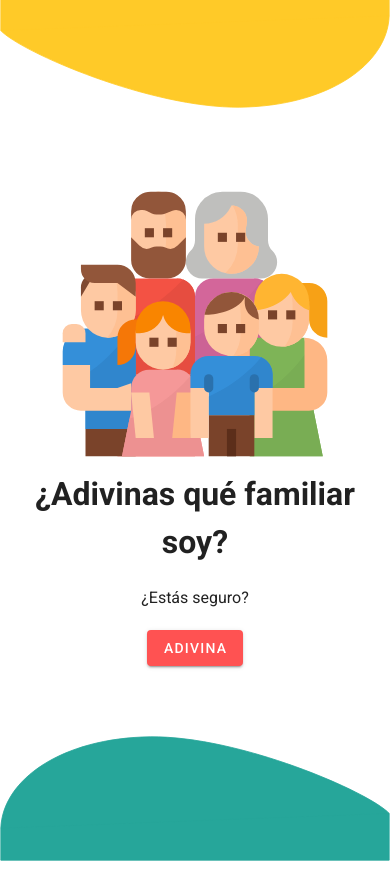
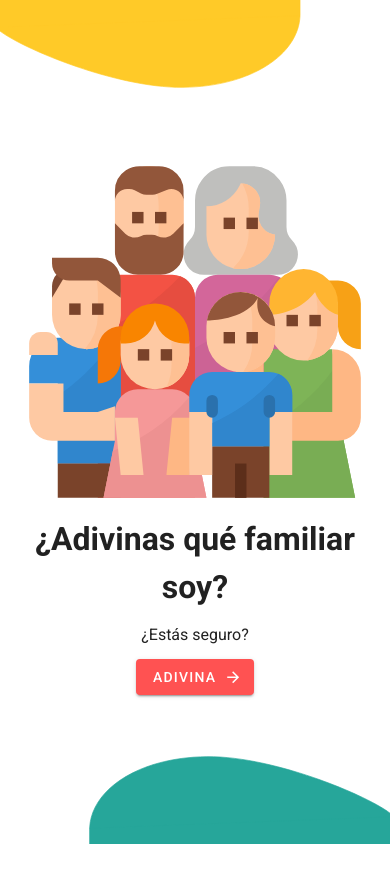
Before and after one commit to diter14/adivina-tu-familiar-vue, a Vue app: page / in a window 390 px wide. After the commit the page ends 844 px from the top, so only its background shows below. Built offline with nearby package versions, Linux system fonts and the light colour scheme.

Commit message:
Improve styles, media queries

```diff
--- a/package.json
+++ b/package.json
@@ -1,5 +1,5 @@
 {
-    "name": "Adivina tu familiar",
+    "name": "Adivina-tu-familiar",
     "version": "0.1.0",
     "private": true,
     "scripts": {
--- a/public/index.html
+++ b/public/index.html
@@ -6,7 +6,7 @@
         <meta name="viewport" content="width=device-width,initial-scale=1.0" />
         <link rel="icon" href="<%= BASE_URL %>favicon.ico" />
         <meta name="theme-color" content="#26a69a" />
-        <title><%= htmlWebpackPlugin.options.title %></title>
+        <title>Adivina tu Familiar</title>
         <link
             rel="stylesheet"
             href="https://fonts.googleapis.com/css?family=Roboto:100,300,400,500,700,900|Material+Icons"
--- a/src/App.vue
+++ b/src/App.vue
@@ -7,10 +7,11 @@
 </template>
 
 <script>
+import './assets/scss/app.scss'
 export default {
     name: 'App',
     data() {
         return {}
-    }
+    },
 }
 </script>
--- /dev/null
+++ b/src/assets/scss/app.scss
@@ -0,0 +1,16 @@
+img {
+    max-width: 100%;
+    height: auto;
+}
+
+.main-image {
+    width: 60%;
+
+    @media screen and (min-device-width: 375px) {
+        width: 50vh;
+    }
+}
+
+.v-content__wrap {
+    overflow: hidden !important;
+}
--- a/src/components/svg/Bubble.vue
+++ b/src/components/svg/Bubble.vue
@@ -1,8 +1,8 @@
 <template>
     <div :class="position">
         <svg
+            height="98"
             width="100%"
-            height="151"
             viewBox="0 0 471 151"
             fill="none"
             xmlns="http://www.w3.org/2000/svg"
@@ -24,16 +24,16 @@ export default {
     props: {
         color: {
             type: String,
-            default: '#ffca28'
+            default: '#ffca28',
         },
         top: {
             type: Boolean,
-            default: false
+            default: false,
         },
         bottom: {
             type: Boolean,
-            default: false
-        }
+            default: false,
+        },
     },
 
     computed: {
@@ -41,24 +41,32 @@ export default {
             return (
                 'bubble ' + (this.bottom ? 'bottom' : this.top ? 'top' : 'top')
             )
-        }
-    }
+        },
+    },
 }
 </script>
 <style lang="scss">
 .bubble {
     position: absolute;
-    width: 100%;
+    // width: 100%;
 }
 
 .top {
-    top: -30px;
+    top: -40px;
     left: 0;
+    @media screen and (min-device-width: 375px) {
+        left: -5px;
+        top: -10px;
+    }
 }
 
 .bottom {
-    left: 0;
-    bottom: -30px;
+    right: 0;
+    bottom: -40px;
     transform: rotate(180deg);
+    @media screen and (min-device-width: 375px) {
+        right: -5px;
+        bottom: -10px;
+    }
 }
 </style>
--- a/src/pages/Guess.vue
+++ b/src/pages/Guess.vue
@@ -10,15 +10,16 @@
                             <h1 class="font-weight-bold">PISTAS</h1>
                         </v-col>
                     </v-row>
-                    <v-row>
+                    <v-row dense>
                         <v-col
                             cols="12"
+                            sm="12"
                             class="text-center"
                             :key="index"
                             v-for="(clue, index) in random_member.clues"
                         >
                             <v-chip
-                                class="ma-2"
+                                class="ma-2 font-weight-bold"
                                 label
                                 dark
                                 color="red accent-2"
@@ -27,12 +28,12 @@
                             </v-chip>
                         </v-col>
                     </v-row>
-                    <v-row>
+                    <v-row dense>
                         <v-col cols="12" class="text-center ">
                             <p>¿Adivinaste?</p>
                         </v-col>
                     </v-row>
-                    <v-row>
+                    <v-row dense>
                         <v-col cols="6" offset="3" class="text-center">
                             <v-select
                                 :items="possible_members"
@@ -120,7 +121,7 @@ export default {
     name: 'Guess',
 
     components: {
-        Bubble
+        Bubble,
     },
 
     data() {
@@ -134,8 +135,8 @@ export default {
                 attemps: 0,
                 open: false,
                 timer: 5,
-                interval: null
-            }
+                interval: null,
+            },
         }
     },
 
@@ -161,7 +162,7 @@ export default {
     methods: {
         hideText(text) {
             if (text) {
-                let number_randoms = Math.floor(text.length / 2) + 1,
+                let number_randoms = Math.floor(text.length / 2),
                     random_indexes = []
 
                 while (random_indexes.length < number_randoms) {
@@ -171,7 +172,7 @@ export default {
                     }
                 }
                 let hidden_text = text
-                random_indexes.forEach(random_index => {
+                random_indexes.forEach((random_index) => {
                     hidden_text = hidden_text.replaceAt(random_index, '*')
                 })
 
@@ -191,7 +192,7 @@ export default {
 
         generatePossibleMembers(random_member) {
             let possible_members = [],
-                random_member_index = this.members.findIndex(member => {
+                random_member_index = this.members.findIndex((member) => {
                     return member.id == random_member.id
                 })
             if (random_member_index !== -1) {
@@ -218,7 +219,7 @@ export default {
             self.comodin.interval = setInterval(() => {
                 self.comodin.timer--
             }, 1000)
-        }
+        },
     },
     watch: {
         'comodin.timer': function(new_value) {
@@ -227,8 +228,8 @@ export default {
                 this.comodin.open = false
                 this.comodin.timer = 5
             }
-        }
-    }
+        },
+    },
 }
 </script>
 <style lang="scss">
@@ -236,6 +237,6 @@ export default {
     letter-spacing: 3px;
 }
 .v-speed-dial--bottom {
-    bottom: 120px !important;
+    bottom: 50px !important;
 }
 </style>
--- a/src/pages/GuessResults.vue
+++ b/src/pages/GuessResults.vue
@@ -4,42 +4,46 @@
         <bubble bottom color="#26a69a" />
         <v-row align="center" justify="center">
             <v-col>
-                <v-row>
+                <v-row dense>
                     <v-col cols="12" class="text-center">
-                        <h1 class="font-weight-bold">
+                        <h2 class="font-weight-bold">
                             {{
                                 guessed_right
-                                    ? 'Yeeeeh!!! Adivinaste 🎉'
-                                    : 'Ouhhh!!! No adivinaste 😔'
+                                    ? 'Yeh!!! Adivinaste 🎉'
+                                    : 'Ohh!!! No adivinaste 😔'
                             }}
-                        </h1>
+                        </h2>
                     </v-col>
                 </v-row>
-                <v-row>
+                <v-row dense>
                     <v-col cols="12" class="text-center">
                         <div class="d-flex justify-center">
                             <img
                                 :src="memberImagePath"
-                                class="mx-auto"
-                                width="50%"
+                                class="mx-auto main-image"
                             />
                         </div>
                     </v-col>
                 </v-row>
-                <v-row>
+                <v-row dense>
                     <v-col cols="12" class="text-center">
-                        <h2>
+                        <h3>
                             {{
                                 guessed_right
                                     ? `Te acordaste de mí, soy ${wanted_member.name} 🎉`
                                     : `No te acordaste de mí, soy ${wanted_member.name} 😔`
                             }}
-                        </h2>
+                        </h3>
                     </v-col>
                 </v-row>
                 <v-row>
                     <v-col cols="12" class="text-center">
-                        <v-btn color="red accent-2" dark to="/adivinar">
+                        <v-btn
+                            color="red accent-2"
+                            dark
+                            class="font-weight-bold"
+                            to="/adivinar"
+                        >
                             VOLVER A ADIVINAR
                         </v-btn>
                     </v-col>
--- a/src/pages/Home.vue
+++ b/src/pages/Home.vue
@@ -2,27 +2,26 @@
     <v-container fill-height>
         <bubble top />
         <bubble bottom color="#26a69a" />
-        <v-row align="center" justify="center">
+        <v-row align="center" justify="center" dense>
             <v-col>
                 <v-scroll-x-transition>
                     <div class="d-flex justify-center" v-if="display_cover">
                         <img
                             src="@/assets/img/family.svg"
-                            class="mx-auto"
-                            width="80%"
+                            class="mx-auto main-image"
                         />
                     </div>
                 </v-scroll-x-transition>
                 <v-scroll-x-reverse-transition>
                     <h1
-                        class="text-center font-weight-bold mb-5"
+                        class="text-center font-weight-bold mb-3"
                         v-if="display_copy"
                     >
                         ¿Adivinas qué familiar soy?
                     </h1>
                 </v-scroll-x-reverse-transition>
                 <v-scroll-x-transition>
-                    <p class="text-center mb-5" v-if="display_copy">
+                    <p class="text-center mb-3" v-if="display_copy">
                         ¿Estás seguro?
                     </p>
                 </v-scroll-x-transition>
@@ -35,6 +34,9 @@
                             v-if="display_copy"
                         >
                             ADIVINA
+                            <v-icon dark right>
+                                mdi-arrow-right
+                            </v-icon>
                         </v-btn>
                     </div>
                 </v-scroll-x-reverse-transition>
@@ -48,13 +50,13 @@ export default {
     name: 'Home',
 
     components: {
-        Bubble
+        Bubble,
     },
 
     data() {
         return {
             display_cover: false,
-            display_copy: false
+            display_copy: false,
         }
     },
 
@@ -66,6 +68,6 @@ export default {
         setTimeout(() => {
             self.display_copy = true
         }, 2000)
-    }
+    },
 }
 </script>
--- a/src/resources/family.js
+++ b/src/resources/family.js
@@ -5,14 +5,14 @@ export default {
             name: 'Luthor',
             clues: ['A veces travieso', 'Soy Blanco', 'Hago reír'],
             nears: ['Christopher', 'Che Dario'],
-            img_path: 'dog-2.svg'
+            img_path: 'dog-2.svg',
         },
         {
             id: 2,
             name: 'Mau',
             clues: ['Soy dormilón', 'A veces lloro', 'Me gusta comer'],
             nears: ['María', 'Elena'],
-            img_path: 'cat-1.svg'
+            img_path: 'cat-1.svg',
         },
         // {
         //     name: 'Ruso',
@@ -29,14 +29,14 @@ export default {
             name: 'Tommy',
             clues: ['Me gusta tomar sol', 'Bailarín', 'Soy juguetón'],
             nears: ['Diter', 'Olinda'],
-            img_path: 'dog-happy.svg'
+            img_path: 'dog-happy.svg',
         },
         {
             id: 4,
             name: 'Luna',
             clues: ['Me gusta comer', 'Soy rastreador', 'Amo dormir'],
             nears: ['Manu', 'Liz'],
-            img_path: 'dog-1.svg'
+            img_path: 'dog-1.svg',
         },
         {
             id: 5,
@@ -44,17 +44,17 @@ export default {
             clues: [
                 'Chambeo en el mercado',
                 'No tengo miedo a nada',
-                'Orejas de avión'
+                'Orejas de avión',
             ],
             nears: ['Olinda', 'Manu'],
-            img_path: 'dog-2.svg'
+            img_path: 'dog-2.svg',
         },
         {
             id: 6,
             name: 'Liam',
             clues: ['Soy bailarín', 'Me gusta jugar', 'Veo dibujos en YouTube'],
             nears: ['Eudes', 'Jessica'],
-            img_path: 'boy-1.svg'
+            img_path: 'boy-1.svg',
         },
         {
             id: 7,
@@ -62,17 +62,21 @@ export default {
             clues: [
                 'Me gusta jugar fútbol',
                 'Tengo una tablet',
-                'Sé contar en inglés'
+                'Sé contar en inglés',
             ],
             nears: ['Eudes', 'Jessica'],
-            img_path: 'boy-2.svg'
+            img_path: 'boy-2.svg',
         },
         {
             id: 8,
             name: 'Randy',
-            clues: ['Sporting Cristal 💗', 'Gamer', 'Soy un cra'],
+            clues: [
+                'Sporting Cristal 🤍',
+                'Me gustan juegos de computadora',
+                'Soy un cra',
+            ],
             nears: ['Gladys', 'Elena'],
-            img_path: 'teenager-1.svg'
+            img_path: 'teenager-1.svg',
         },
         {
             id: 9,
@@ -80,10 +84,10 @@ export default {
             clues: [
                 'Siempre pienso en todos',
                 'Soy bien fuerte',
-                'No me gustan los flojos'
+                'No me gustan los flojos',
             ],
             nears: ['Lucha', 'Hilda', 'Walter', 'Gladys', 'Elena'],
-            img_path: 'grandmother.svg'
-        }
-    ]
+            img_path: 'grandmother.svg',
+        },
+    ],
 }
--- a/vue.config.js
+++ b/vue.config.js
@@ -1,5 +1,13 @@
 module.exports = {
     transpileDependencies: ['vuetify'],
     publicPath:
-        process.env.NODE_ENV === 'production' ? '/adivina-tu-familiar' : '/'
+        process.env.NODE_ENV === 'production' ? '/adivina-tu-familiar' : '/',
+    css: {
+        sourceMap: true,
+        loaderOptions: {
+            scss: {
+                prependData: `@import "~@/assets/scss/app.scss";`,
+            },
+        },
+    },
 }
```
